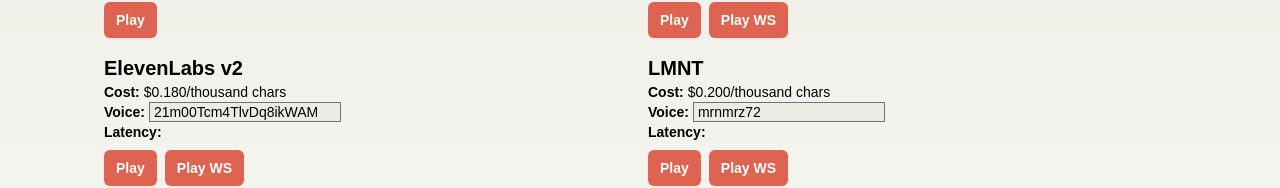
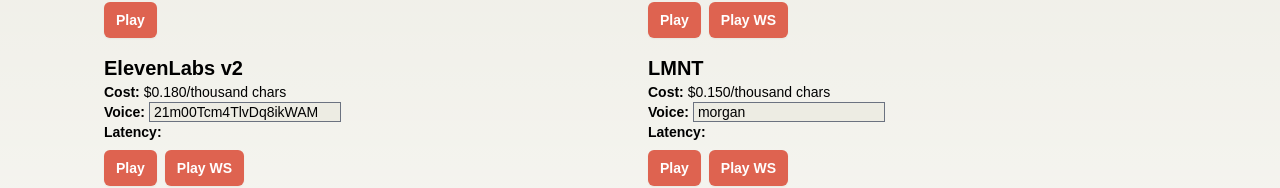
Before and after one commit to fixie-ai/voice-demo, a Next.js app: page /tts in a window 1280 px wide. Shown: the part 396-584 px from the top of the page. Built offline with nearby package versions, Linux system fonts and the light colour scheme; no server answers; what mpg123-decoder would draw is missing.

Commit message:
app/tts: Update LMNT voice and pricing.
Move voice to `morgan` and pricing to `0.15` reflecting latest
at https://www.lmnt.com/pricing

```diff
--- a/src/app/tts/page.tsx
+++ b/src/app/tts/page.tsx
@@ -207,7 +207,7 @@
           provider="lmnt"
           supportsWs
           link="https://lmnt.com"
-          costPerKChar={0.2}
+          costPerKChar={0.15}
           text={text}
         />
         <Tts
--- a/src/app/tts/tts.tsx
+++ b/src/app/tts/tts.tsx
@@ -1052,7 +1052,7 @@
 }
 
 export class LmntTextToSpeech extends RestTextToSpeech {
-  static readonly DEFAULT_VOICE = "mrnmrz72"; // Marzia
+  static readonly DEFAULT_VOICE = "morgan";
   constructor(
     urlFunc: BuildUrl,
     voice: string = LmntTextToSpeech.DEFAULT_VOICE,
```
